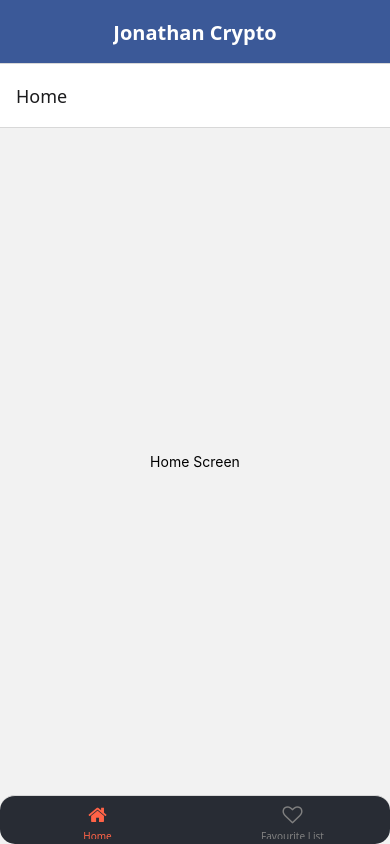
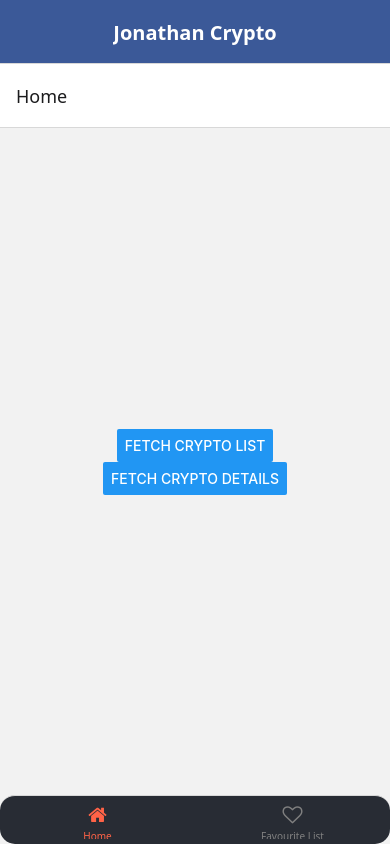
Before and after one commit to jreategui07/CryptoApp_ReactNative, a React Native app: screen / in a window 390 px wide. Built offline with nearby package versions, Linux system fonts and the light colour scheme.

Commit message:
Creating CoinloreService, Updating Crypto view model and retriving data from the api

```diff
--- /dev/null
+++ b/Model/Data/CoinloreService.js
@@ -0,0 +1,31 @@
+import axios from 'axios';
+
+const BASE_URL = 'https://api.coinlore.net/api';
+
+const CoinloreService = {
+  getCryptoList: async (start = 0, limit = 50) => {
+    try {
+      const response = await axios.get(`${BASE_URL}/tickers`, {
+        params: { start, limit },
+      });
+      return response.data.data;
+    } catch (error) {
+      console.error('Error fetching crypto list:', error);
+      return [];
+    }
+  },
+
+  getCryptoDetails: async (id) => {
+    try {
+      const response = await axios.get(`${BASE_URL}/ticker`, {
+        params: { id },
+      });
+      return response.data[0];
+    } catch (error) {
+      console.error('Error fetching crypto details:', error);
+      return null;
+    }
+  },
+};
+
+export default CoinloreService;
--- a/View/HomeScreen.js
+++ b/View/HomeScreen.js
@@ -1,12 +1,33 @@
-import React from 'react'
-import { StyleSheet, Text, View } from 'react-native';
+import React from 'react';
+import { View, Button, StyleSheet } from 'react-native';
+
+// View Models
+import CryptoViewModel from '../ViewModel/CryptoViewModel';
 
 const HomeScreen = () => {
+  const handleFetchCryptoList = async () => {
+    await CryptoViewModel.fetchCryptoList();
+  };
+
+  const handleFetchCryptoDetails = async () => {
+    const id = 1;
+    await CryptoViewModel.fetchCryptoDetails(id);
+  };
+
   return (
-    <View style={{ flex: 1, justifyContent: 'center', alignItems: 'center' }}>
-      <Text>Home Screen</Text>
+    <View style={styles.container}>
+      <Button title="Fetch Crypto List" onPress={handleFetchCryptoList} />
+      <Button title="Fetch Crypto Details" onPress={handleFetchCryptoDetails} />
     </View>
-  )
-}
+  );
+};
+
+const styles = StyleSheet.create({
+  container: {
+    flex: 1,
+    justifyContent: 'center',
+    alignItems: 'center',
+  },
+});
 
 export default HomeScreen;
--- /dev/null
+++ b/ViewModel/CryptoViewModel.js
@@ -0,0 +1,17 @@
+import CoinloreService from '../Model/Data/CoinloreService';
+
+const CryptoViewModel = {
+  fetchCryptoList: async () => {
+    const cryptoList = await CoinloreService.getCryptoList();
+    console.log('Fetched Crypto List:', cryptoList);
+    return cryptoList;
+  },
+
+  fetchCryptoDetails: async (id) => {
+    const cryptoDetails = await CoinloreService.getCryptoDetails(id);
+    console.log('Fetched Crypto Details:', cryptoDetails);
+    return cryptoDetails;
+  },
+};
+
+export default CryptoViewModel;
--- a/package.json
+++ b/package.json
@@ -12,6 +12,7 @@
     "@react-navigation/bottom-tabs": "^7.0.13",
     "@react-navigation/native": "^7.0.8",
     "@react-navigation/native-stack": "^7.1.9",
+    "axios": "^1.7.8",
     "expo": "~52.0.11",
     "expo-status-bar": "~2.0.0",
     "firebase": "^11.0.2",
```
Also changed, not shown: 1 other file (tests, documents, lock files or other folders).
